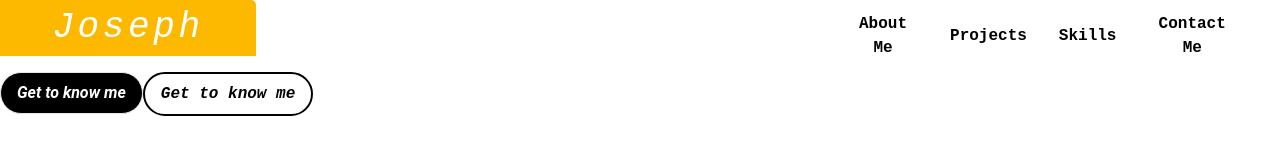
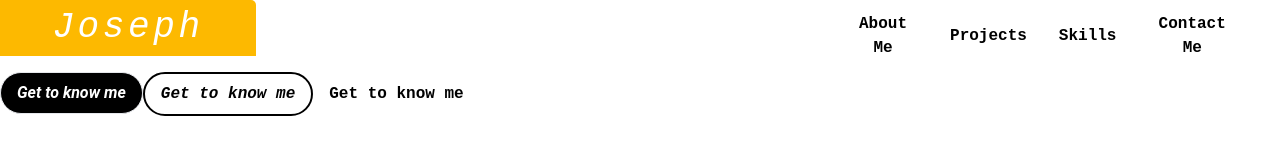
Before and after one commit to programmergeek/landing-page, a Next.js app in the folder landing-page/: page / in a window 1280 px wide. Shown: the top 164 px of the page. Built offline with nearby package versions, Linux system fonts and the light colour scheme.

Commit message:
create tertiary button

```diff
--- a/landing-page/components/Buttons.tsx
+++ b/landing-page/components/Buttons.tsx
@@ -23,3 +23,7 @@ export const PrimaryButton: React.FC<Props> = ({...props}) => {
 export const SecondaryButton:React.FC<Props> = ({...props}) => {
     return <Button className='border-2 border-black font-sourceCodePro bg-transparent font-semibold'>{props.children}</Button>
 }
+
+export const TertiaryButton:React.FC<Props> = ({...props}) => {
+    return <Button className='font-sourceCodePro not-italic font-semibold'>{props.children}</Button>
+}
--- a/landing-page/pages/index.tsx
+++ b/landing-page/pages/index.tsx
@@ -1,7 +1,7 @@
 import type { NextPage } from 'next'
 import Head from 'next/head'
 import Image from 'next/image'
-import { BottomNavigationBar, NavigationBar, PrimaryButton, SecondaryButton } from '../components'
+import { BottomNavigationBar, NavigationBar, PrimaryButton, SecondaryButton, TertiaryButton } from '../components'
 import styles from '../styles/Home.module.css'
 
 const Home: NextPage = () => {
@@ -11,6 +11,7 @@ const Home: NextPage = () => {
       <BottomNavigationBar />
       <PrimaryButton>Get to know me</PrimaryButton>
       <SecondaryButton>Get to know me</SecondaryButton>
+      <TertiaryButton>Get to know me</TertiaryButton>
     </div>
   )
 }
```
